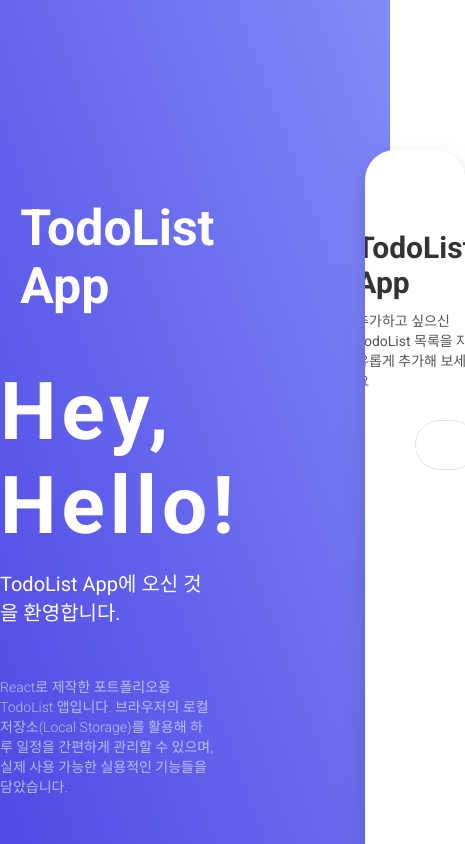
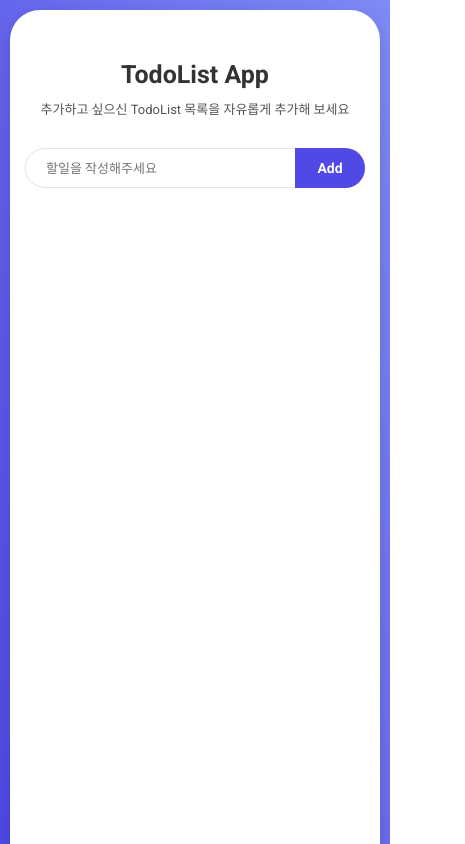
Before and after one commit to bestthe/Todo-App, a React (Create React App) app: page / in a window 390 px wide. Shown: the whole page, 465 px wide, since content can reach past the window. Built offline with nearby package versions, Linux system fonts and the light colour scheme.

Commit message:
v1.2 TodoList 반응형 CSS 작업

```diff
--- a/src/App.css
+++ b/src/App.css
@@ -51,7 +51,7 @@ textarea {
   display: flex;
   align-items: center;
   justify-content: space-between;
-  gap: 150px;
+  gap: clamp(30px, 8vw, 150px);
 }
 
 /* 좌측 텍스트 박스 */
@@ -92,6 +92,7 @@ textarea {
 /* 우측 Todo Contents */
 .todo_contents {
   width: 45%;
+  min-width: 550px;
   height: 100%;
   background-color: #fff;
   border-radius: 30px 30px 0 0;
@@ -147,6 +148,7 @@ textarea {
   background-color: var(--main-color);
   color: #fff;
   font-weight: bold;
+  min-width: 70px;
 }
 
 /* Todo 리스트 */
@@ -192,7 +194,8 @@ textarea {
   position: relative;
   display: flex;
   align-items: center;
-  height: 55px;
+  min-height: 55px;
+  height: auto;
   border-radius: 30px;
   border: 1px solid #e3e3e3;
   box-shadow: 0 4px 10px rgba(0, 0, 0, 0.04);
@@ -337,3 +340,150 @@ textarea {
   color: #fff;
   font-size: 14px;
 }
+
+/* TodoList mediaQuery */
+@media (max-width: 1500px) {
+  .todo_wrap {
+    padding: 150px 40px 0;
+  }
+}
+
+@media (max-width: 1300px) {
+  .todo_wrap {
+    padding: 150px 60px 0;
+  }
+
+  .todo_title {
+    font-size: 40px;
+    gap: 15px;
+    margin-bottom: 40px;
+  }
+
+  .todo_title svg {
+    width: 60px;
+    height: 60px;
+  }
+
+  .todo_hi {
+    font-size: 70px;
+  }
+}
+
+@media (max-width: 1200px) {
+  .todo_wrap {
+    padding: 150px 50px 0;
+  }
+
+  .todo_title {
+    font-size: 35px;
+    gap: 10px;
+    margin-bottom: 35px;
+  }
+
+  .todo_title svg {
+    width: 55px;
+    height: 55px;
+  }
+
+  .todo_hi {
+    font-size: 60px;
+  }
+
+  .todo_subtitle {
+    font-size: 18px;
+  }
+
+  .todo_contents {
+    min-width: 500px;
+    padding: 80px 30px 30px;
+  }
+}
+
+@media (max-width: 1024px) {
+  .todo_textbox {
+    display: none;
+  }
+
+  .todo_contents {
+    width: 100%;
+    padding: 80px 50px 50px;
+  }
+
+  .todo_wrap {
+    padding-top: 100px;
+  }
+}
+
+@media (max-width: 600px) {
+  .todo_wrap {
+    padding: 30px 30px 0;
+  }
+
+  .todo_contents {
+    padding: 50px 30px;
+    min-width: 320px;
+  }
+}
+
+@media (max-width: 500px) {
+  .todo_wrap {
+    padding: 10px 10px 0;
+  }
+
+  .todo_contents {
+    padding: 50px 20px;
+  }
+}
+
+@media (max-width: 400px) {
+  .todo_contents {
+    padding: 50px 15px;
+  }
+
+  #addlist {
+    padding: 0 20px;
+    font-size: 13px;
+    height: 40px;
+  }
+
+  .content_header h2 {
+    font-size: 25px;
+  }
+
+  .content_header p {
+    font-size: 13px;
+  }
+
+  .addBtn,
+  .real_todo {
+    font-size: 14px;
+  }
+
+  .todoLists li {
+    min-height: 50px;
+  }
+
+  .todos {
+    margin-top: 30px;
+  }
+}
+
+@media (max-width: 360px) {
+  .todo_contents {
+    padding: 30px 10px;
+  }
+
+  .todo_wrap {
+    padding: 5px 5px 0;
+  }
+
+  .content_header p {
+    font-size: 12px;
+  }
+}
+
+@media (max-width: 330px) {
+  .todo_contents {
+    min-width: 310px;
+  }
+}
--- a/src/App.js
+++ b/src/App.js
@@ -4,11 +4,10 @@ import { Journals, Trash3Fill } from 'react-bootstrap-icons';
 
 function App() {
   const time = new Date();
-  const year = String(time.getFullYear());
-  const month = String(time.getMonth() + 1).padStart(2, '0');
-  const day = String(time.getDate()).padStart(2, '0');
-
-  const today = `${year}.${month}.${day}`;
+  const today = `${time.getFullYear()}.${String(time.getMonth() + 1).padStart(
+    2,
+    '0'
+  )}.${String(time.getDate()).padStart(2, '0')}`;
 
   const [todos, setTodos] = useState(() => {
     const savedTodos = localStorage.getItem('todo');
```
